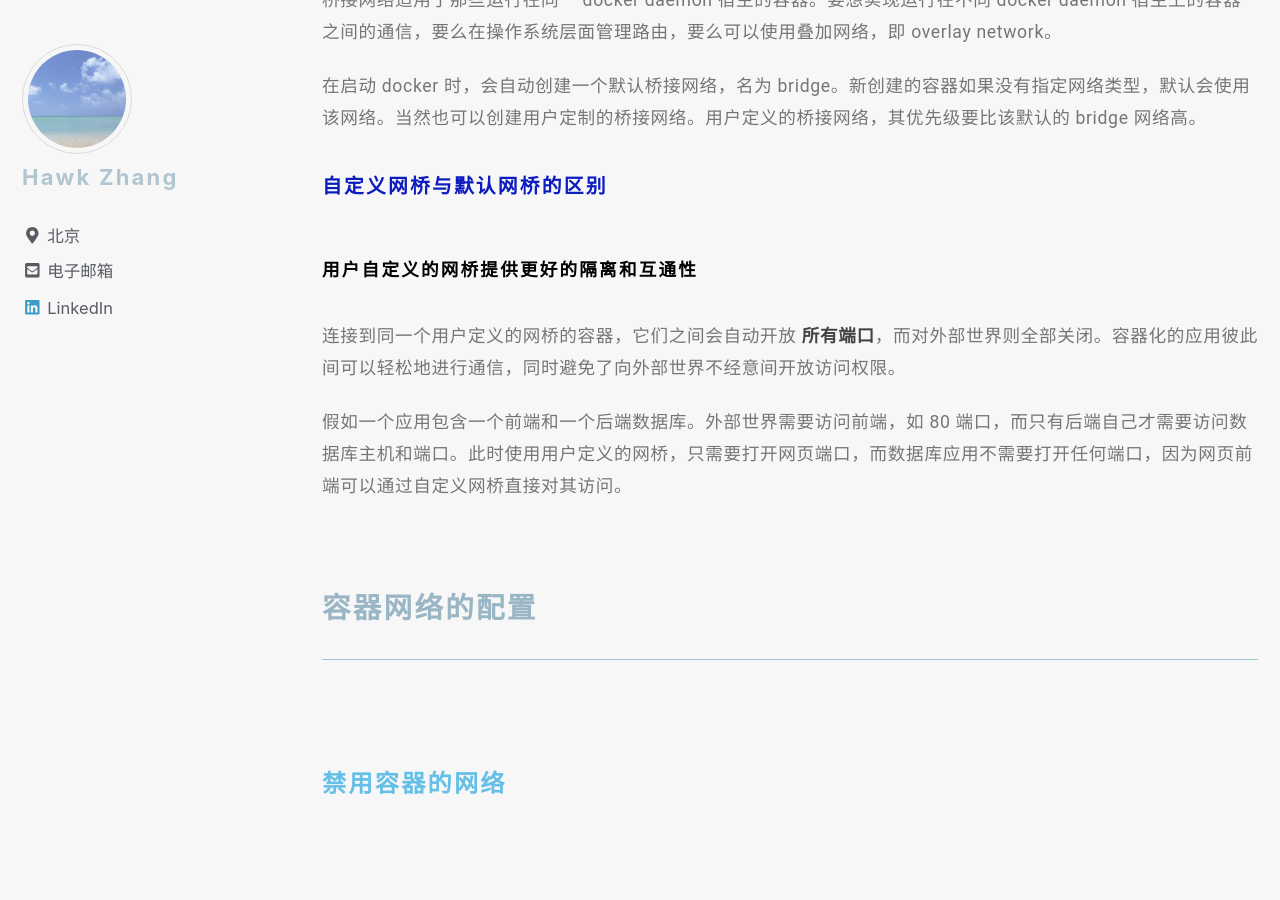
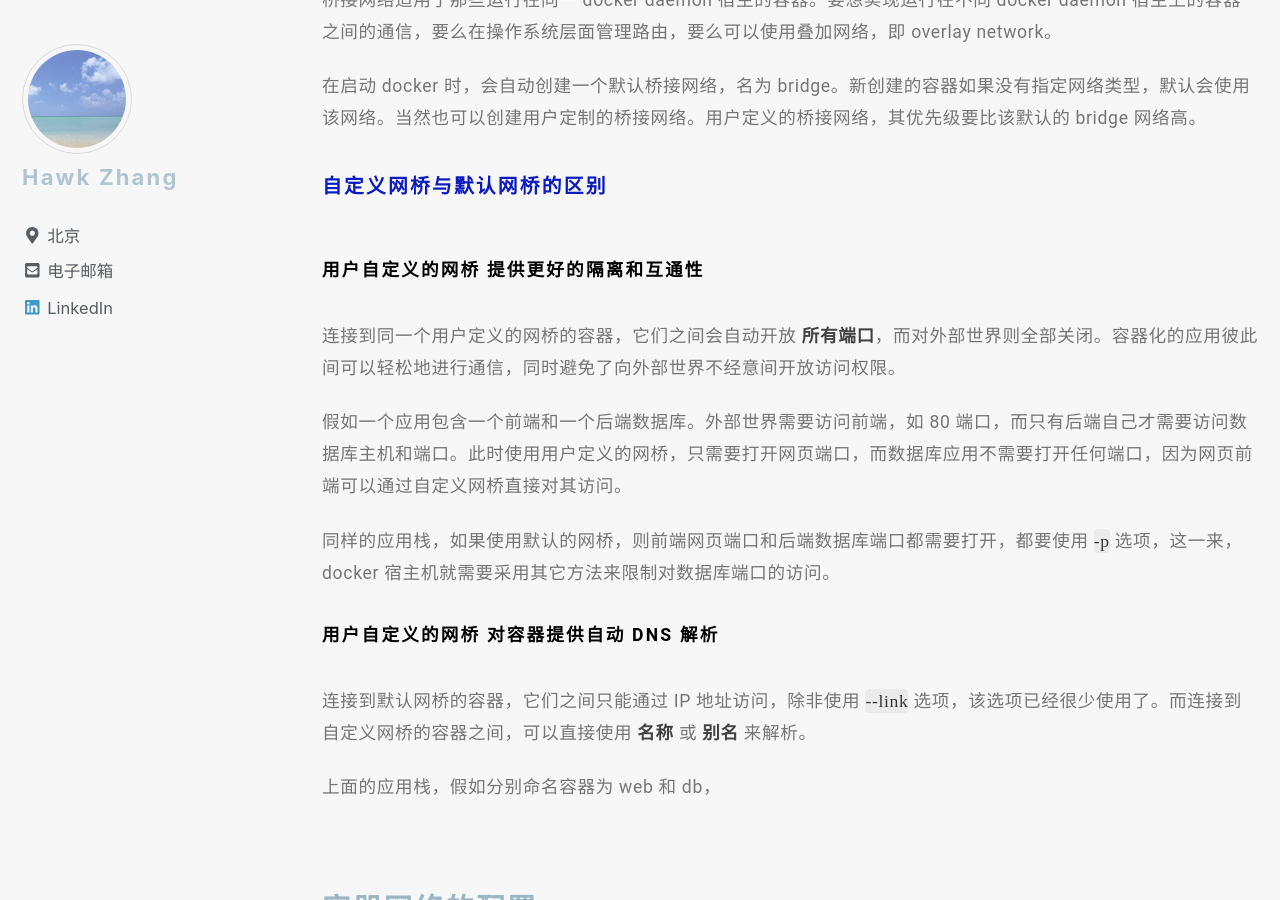
Before and after one commit to narru888/linotes_note, a Jekyll site: the page built from _posts/docker/2018-02-01-docker.basic.md, in a window 1280 px wide and 900 px high, scrolled down 25478 px. Built offline with Jekyll 4.4.1, drawn with Linux system fonts in a browser that asks for light colours; nearby versions of some CDN libraries; a script that is not in the unit is left out.

Commit message:
update on 2018-10-03 10:40:01 CST

```diff
--- a/_posts/docker/2018-02-01-docker.basic.md
+++ b/_posts/docker/2018-02-01-docker.basic.md
@@ -852,13 +852,19 @@ Docker 的网络子系统是可插拔的。使用各种不同的驱动。系统
 
 ##### 自定义网桥与默认网桥的区别
 
-###### 用户自定义的网桥提供更好的隔离和互通性
+###### 用户自定义的网桥 提供更好的隔离和互通性
 
 连接到同一个用户定义的网桥的容器，它们之间会自动开放 **所有端口**，而对外部世界则全部关闭。容器化的应用彼此间可以轻松地进行通信，同时避免了向外部世界不经意间开放访问权限。
 
 假如一个应用包含一个前端和一个后端数据库。外部世界需要访问前端，如 80 端口，而只有后端自己才需要访问数据库主机和端口。此时使用用户定义的网桥，只需要打开网页端口，而数据库应用不需要打开任何端口，因为网页前端可以通过自定义网桥直接对其访问。
 
+同样的应用栈，如果使用默认的网桥，则前端网页端口和后端数据库端口都需要打开，都要使用 `-p` 选项，这一来，docker 宿主机就需要采用其它方法来限制对数据库端口的访问。
 
+###### 用户自定义的网桥 对容器提供自动 DNS 解析
+
+连接到默认网桥的容器，它们之间只能通过 IP 地址访问，除非使用 `--link` 选项，该选项已经很少使用了。而连接到自定义网桥的容器之间，可以直接使用 **名称** 或 **别名** 来解析。
+
+上面的应用栈，假如分别命名容器为 web 和 db，
 
 
 
```
